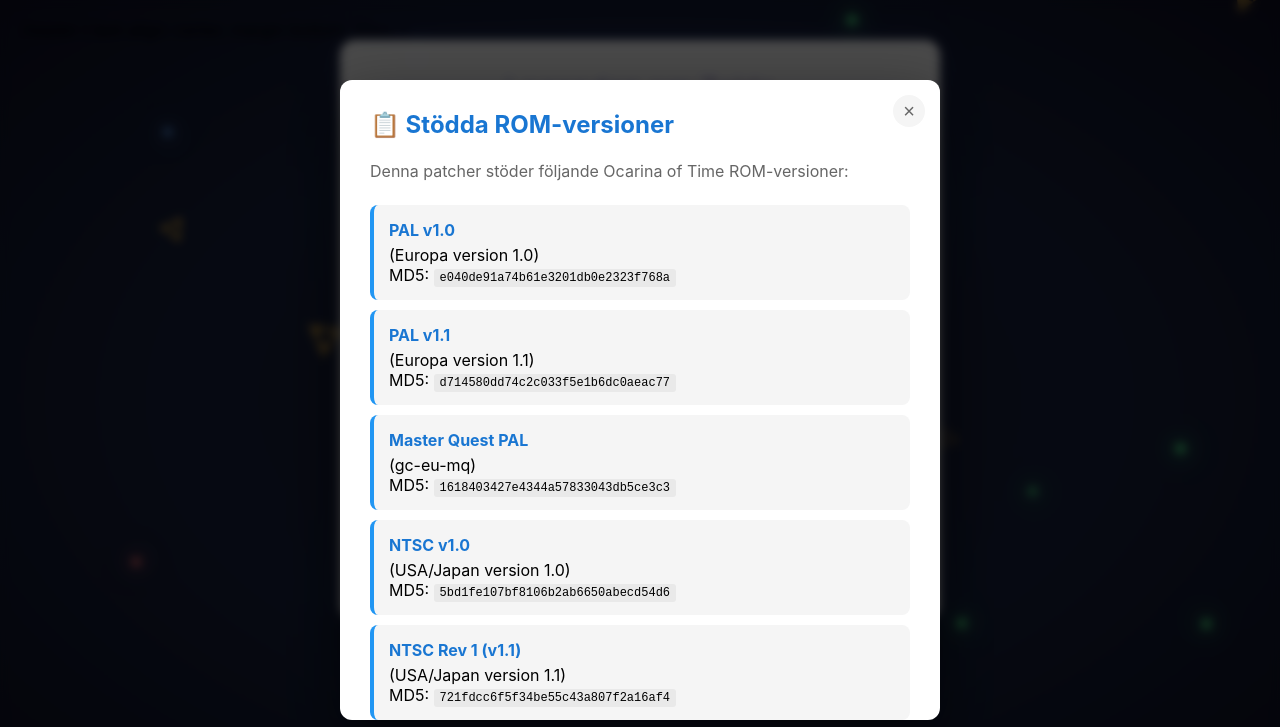
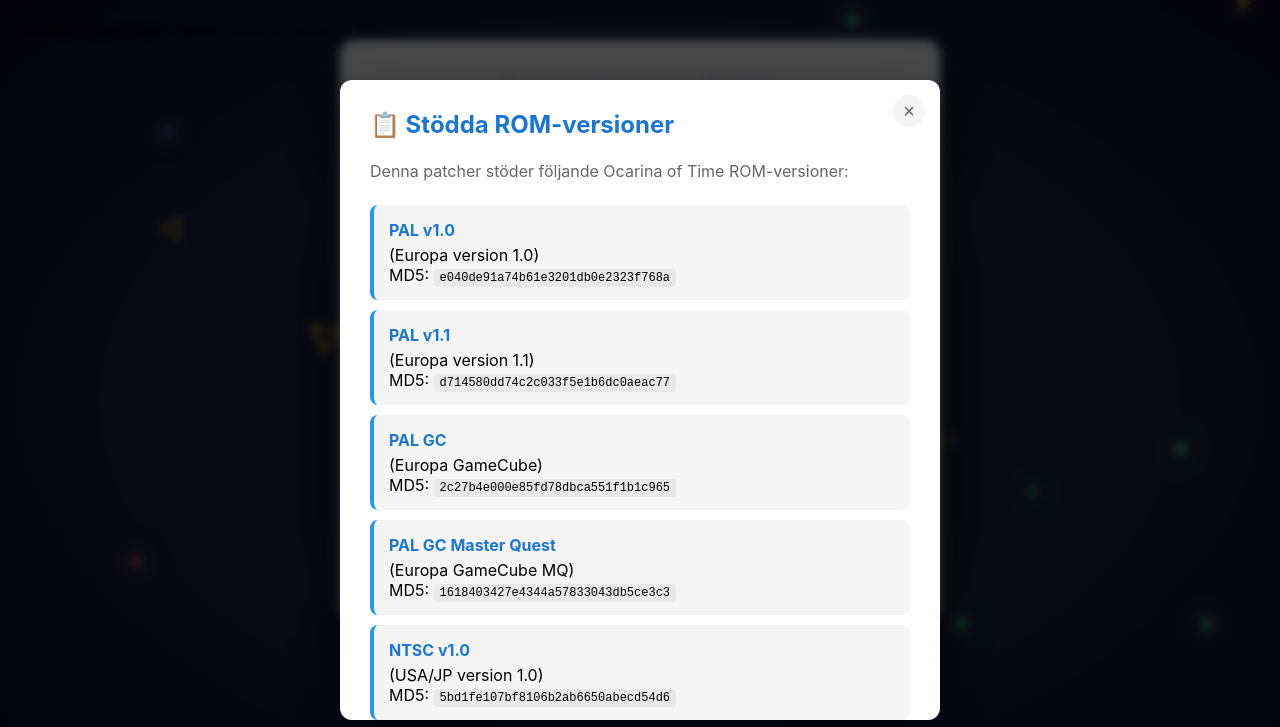
Before and after one commit to Vrilya/ocarinaswe, a website: page docs/index.html in a window 1280 px wide. Both pictures are taken after a click on the button "ℹ️ Stödda ROM-versioner". Drawn offline with nearby package versions, Linux system fonts and the light colour scheme.

Commit message:
Update index.html

```diff
--- a/docs/index.html
+++ b/docs/index.html
@@ -471,23 +471,31 @@
 					MD5: <code>d714580dd74c2c033f5e1b6dc0aeac77</code>
 				</li>
 				<li>
-					<strong>Master Quest PAL</strong> (gc-eu-mq)<br>
+					<strong>PAL GC</strong> (Europa GameCube)<br>
+					MD5: <code>2c27b4e000e85fd78dbca551f1b1c965</code>
+				</li>
+				<li>
+					<strong>PAL GC Master Quest</strong> (Europa GameCube MQ)<br>
 					MD5: <code>1618403427e4344a57833043db5ce3c3</code>
 				</li>
 				<li>
-					<strong>NTSC v1.0</strong> (USA/Japan version 1.0)<br>
+					<strong>NTSC v1.0</strong> (USA/JP version 1.0)<br>
 					MD5: <code>5bd1fe107bf8106b2ab6650abecd54d6</code>
 				</li>
 				<li>
-					<strong>NTSC Rev 1 (v1.1)</strong> (USA/Japan version 1.1)<br>
+					<strong>NTSC Rev 1 (v1.1)</strong> (USA/JP version 1.1)<br>
 					MD5: <code>721fdcc6f5f34be55c43a807f2a16af4</code>
 				</li>
 				<li>
-					<strong>NTSC Rev 2 (v1.2)</strong> (USA/Japan version 1.2)<br>
+					<strong>NTSC Rev 2 (v1.2)</strong> (USA/JP version 1.2)<br>
 					MD5: <code>57a9719ad547c516342e1a15d5c28c3d</code>
 				</li>
 				<li>
-					<strong>Master Quest NTSC</strong> (gc-us-mq)<br>
+					<strong>NTSC GC</strong> (USA/JP GameCube)<br>
+					MD5: <code>cd09029edcfb7c097ac01986a0f83d3f</code>
+				</li>
+				<li>
+					<strong>NTSC GC Master Quest</strong> (USA/JP GameCube MQ)<br>
 					MD5: <code>da35577fe54579f6a266931cc75f512d</code>
 				</li>
 			</ul>
@@ -513,10 +521,16 @@
 				description: 'PAL (Europa) version 1.1',
 				outputName: 'Tidens_okarina-PAL11.z64'
 			},
+			'2c27b4e000e85fd78dbca551f1b1c965': {
+				name: 'PAL GC',
+				patch: 'Tidens_okarina_PALGC.bps',
+				description: 'PAL GameCube',
+				outputName: 'Tidens_okarina-PALGC.z64'
+			},
 			'1618403427e4344a57833043db5ce3c3': {
-				name: 'Master Quest PAL',
+				name: 'PAL GameCube MQ',
 				patch: 'Tidens_okarina_PALMQ.bps',
-				description: 'MQ PAL (gc-eu-mq)',
+				description: 'PAL GameCube MQ',
 				outputName: 'Tidens_okarina-PALMQ.z64'
 			},
 			'5bd1fe107bf8106b2ab6650abecd54d6': {
@@ -536,6 +550,12 @@
 				patch: 'Tidens_okarina_NTSC12.bps',
 				description: 'NTSC (USA/Japan) version 1.2',
 				outputName: 'Tidens_okarina-NTSC12.z64'
+			},
+			'cd09029edcfb7c097ac01986a0f83d3f': {
+				name: 'NTSC GameCube',
+				patch: 'Tidens_okarina_NTSCGC.bps',
+				description: 'NTSC GameCube',
+				outputName: 'Tidens_okarina-NTSCGC.z64'
 			},
 			'da35577fe54579f6a266931cc75f512d': {
 				name: 'Master Quest NTSC',
```
